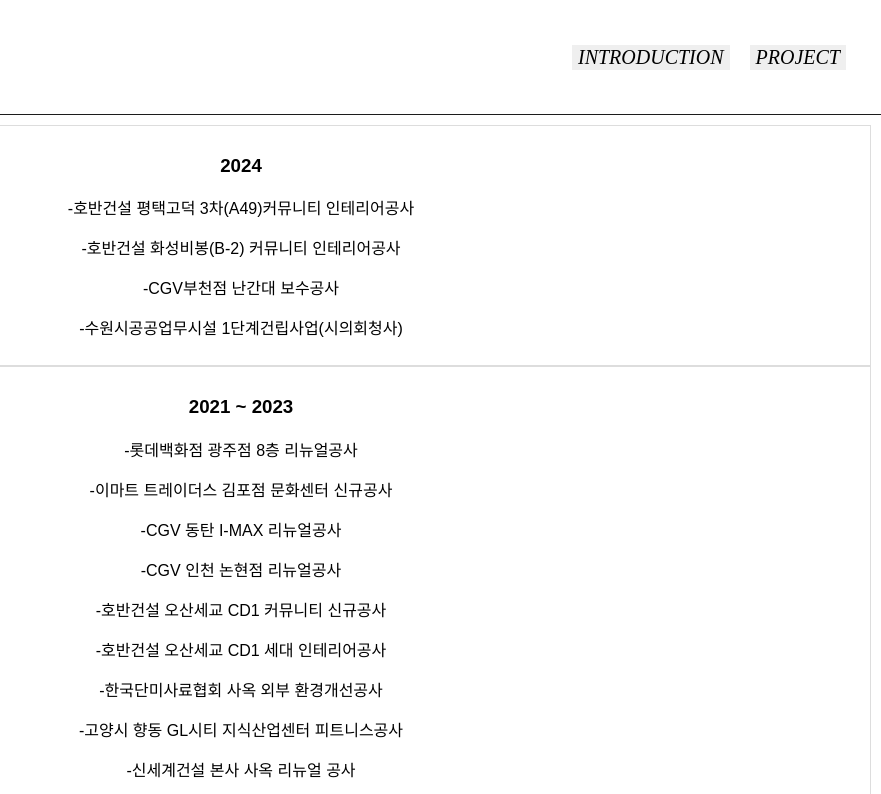
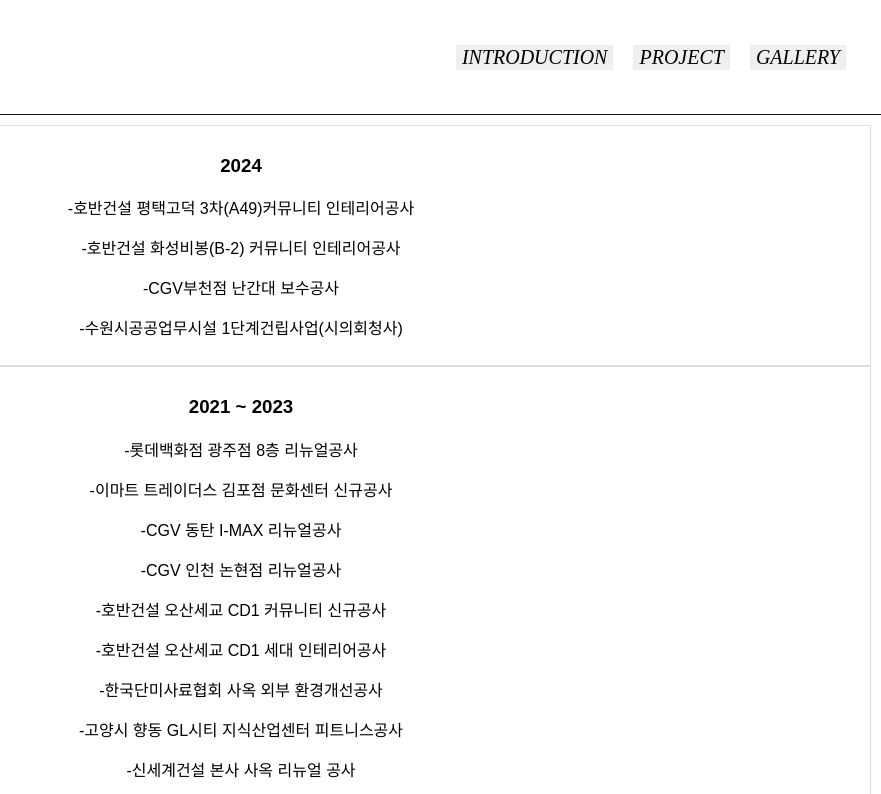
Before and after one commit to KOREAEGAN/egan, a plain HTML site: page project.html in a window 1280 px wide. Shown: the top 794 px of the page, 399-1280 px from the left. Drawn offline with Linux system fonts and the light colour scheme.

Commit message:
Update project.html

```diff
--- a/project.html
+++ b/project.html
@@ -93,6 +93,7 @@
         <div class="buttons">
             <a href="introduction.html"><button>INTRODUCTION</button></a>
             <a href="project.html"><button>PROJECT</button></a>
+            <a href="gallery.html"><button>GALLERY</button></a>
         </div>
     </header>
     <main>
```
